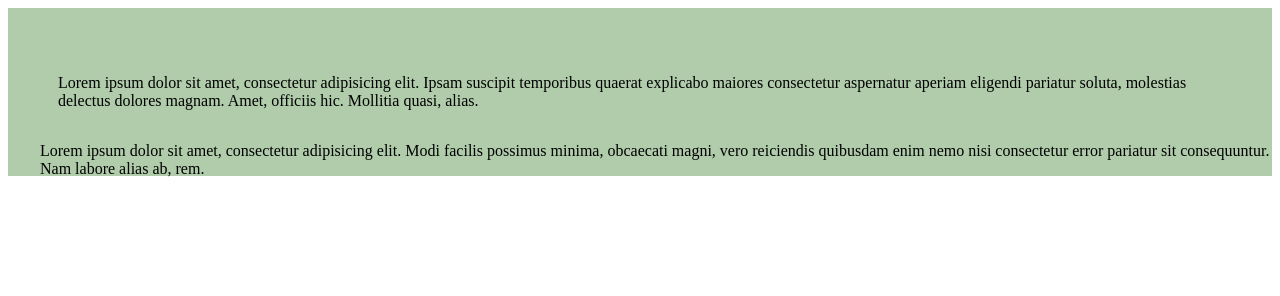
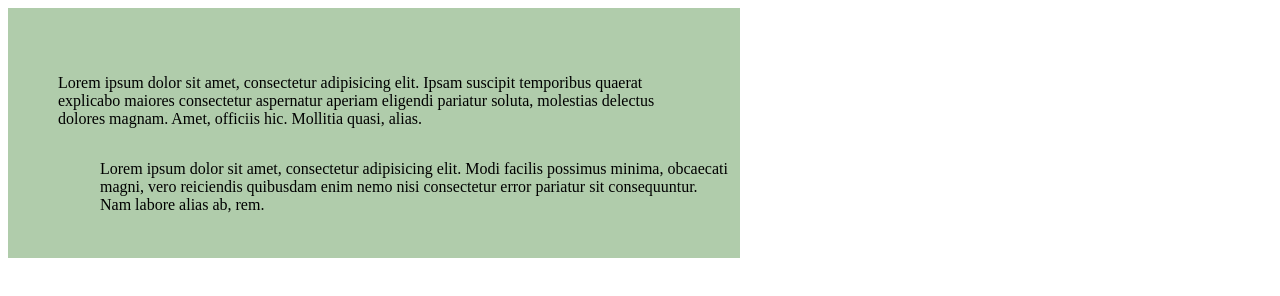
Before and after one commit to Camipi/E2CP1A1, a plain HTML site: page ejercicio_4.html in a window 1280 px wide. Drawn offline with Linux system fonts and the light colour scheme.

Commit message:
continuando los ejercicios en clase

```diff
--- a/ejercicio_4.html
+++ b/ejercicio_4.html
@@ -2,20 +2,38 @@
 <html lang="es">
 <head>
 	<meta charset="utf-8" />
-<title>Flags</title>
+	<title>Ejercicio 4</title>
 	<style>
+
+		.section {
+			height: 150px;
+			background-color:#b0ccab;
+			padding:50px;
+			width: 50%;
+		}
+
+		.p1 {
+			position:fixed;
+			left:100px;
+			text-align: left;
+		}
+
+		.p2 {
+			;
+		}
 
 	</style>
 
 <body>
-	<section style="background-color:#b0ccab; padding:50px">
-		<p>
+	<section>
+		<div class="section">
+			<p class="p2">
 			Lorem ipsum dolor sit amet, consectetur adipisicing elit. Ipsam suscipit temporibus quaerat explicabo maiores consectetur aspernatur aperiam eligendi pariatur soluta, molestias delectus dolores magnam. Amet, officiis hic. Mollitia quasi, alias.
 			</p>
 
-		<p style="position:fixed; left:40px;">
-		Lorem ipsum dolor sit amet, consectetur adipisicing elit. Modi facilis possimus minima, obcaecati magni, vero reiciendis quibusdam enim nemo nisi consectetur error pariatur sit consequuntur. Nam labore alias ab, rem.
+			<p class="p1">
+			Lorem ipsum dolor sit amet, consectetur adipisicing elit. Modi facilis possimus minima, obcaecati <br>magni, vero reiciendis quibusdam enim nemo nisi consectetur error pariatur sit consequuntur.<br> Nam labore alias ab, rem.
 			</p>
-
+		</div>
 	</section>
 </body>
```
Lines whose indentation alone changed are shown as unchanged.
